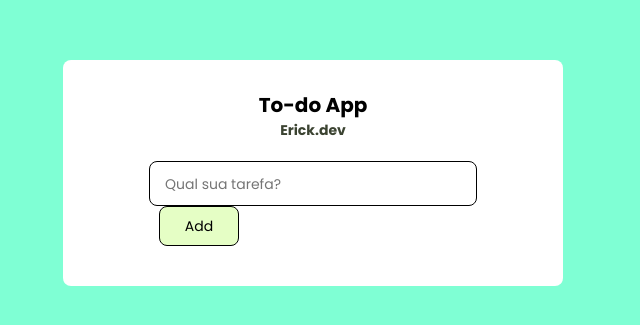
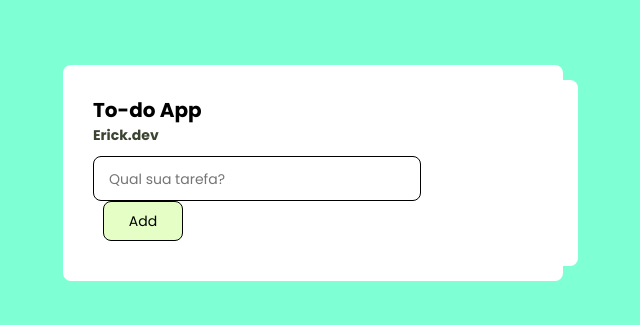
Before and after one commit to itseriqq/todoapp-react, a React (Create React App) app in the folder project/: page / in a window 1280 px wide. Shown: the part 227-552 px from the top of the page, without its empty margins (327-967 px from the left). Built offline with nearby package versions, Linux system fonts and the light colour scheme.

Commit message:
Issues w bootstrap, testing

```diff
--- a/project/src/styles.css
+++ b/project/src/styles.css
@@ -14,9 +14,9 @@ body {
 }
 
 .container {
-    display: flex;
+    /* display: flex;
     flex-direction: column;
-    align-items: center;
+    align-items: center; */
     width: 500px;
     background-color: #fff;
     padding: 15px;
```
